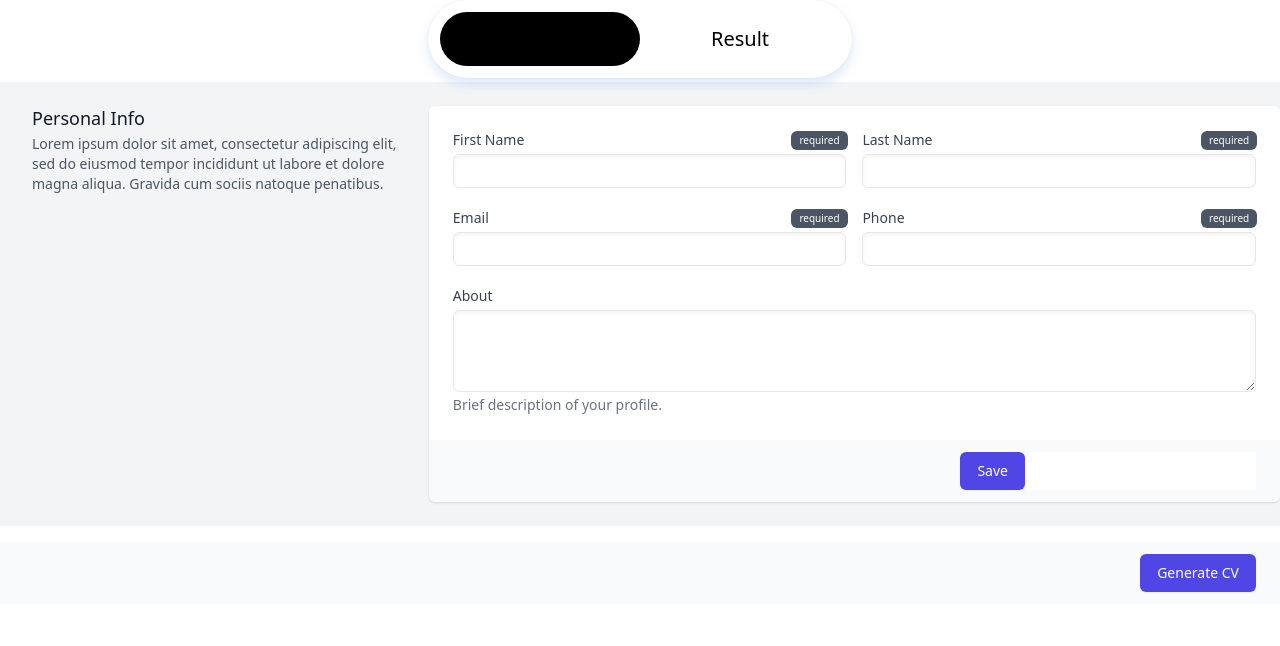
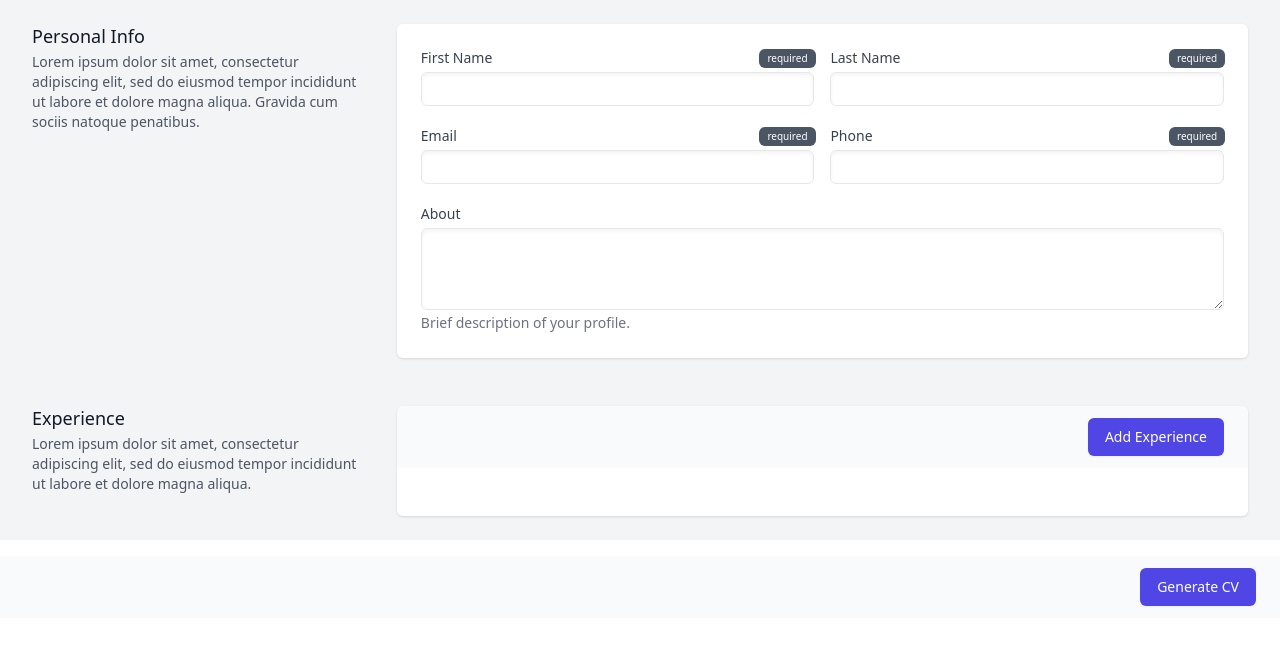
Before and after one commit to pieroguerrero/cv-creator, a React (Create React App) app: page / in a window 1280 px wide. Shown: the top 646 px of the page. Built offline with nearby package versions, Linux system fonts and the light colour scheme.

Commit message:
finished Personal Info

```diff
--- a/src/App.js
+++ b/src/App.js
@@ -4,7 +4,6 @@ import { MD_PersonalInfo } from "./back/MD_PersonalInfo";
 import { Credits } from "./components/Credits";
 import { Resume } from "./components/Resume";
 import { ResumeViwer } from "./components/ResumeViwer";
-import { TabHeader } from "./components/TabHeader";
 import uniqid from "uniqid";
 import { MD_Resume } from "./back/MD_Resume";
 
@@ -13,9 +12,10 @@ function App() {
 
   const [resumeState, setResume] = useState(
     MD_Resume.shapeResume(
-      MD_PersonalInfo.shapePersonalInfo(uniqid(), null, null, null, null, ""),
+      MD_PersonalInfo.shapePersonalInfo(uniqid(), "", "", "", "", ""),
       [],
-      []
+      [],
+      true
     )
   );
 
@@ -35,14 +35,14 @@ function App() {
    *
    * @param {string} strTabId
    */
-  const onTabChange = function (strTabId) {
-    console.log("strTabId: ", strTabId);
-    if (strTabId === "1") {
-      setViewEditor(true);
-    } else {
-      setViewEditor(false);
-    }
-  };
+  // const onTabChange = function (strTabId) {
+  //   console.log("strTabId: ", strTabId);
+  //   if (strTabId === "1") {
+  //     setViewEditor(true);
+  //   } else {
+  //     setViewEditor(false);
+  //   }
+  // };
 
   const generateCV = (objResume) => {
     console.log("App.getEmail:", objResume.getPersonalInfo().getEmail());
@@ -51,23 +51,26 @@ function App() {
   };
 
   return (
-    <div className="App">
+    <div className="App relative">
       <header></header>
 
       <main>
-        <TabHeader onTabChange={onTabChange} />
+        {/* <TabHeader onTabChange={onTabChange} /> */}
         <div>
-          <div id="tab-1" style={{ display: viewEditor ? "block" : "none" }}>
+          {(() => {
+            if (resumeState.isEdit()) {
+              return (
                 <Resume
                   arrExperienceValues={resumeState.getExperienceList()}
                   arrEducationValues={resumeState.getEducationList()}
                   objPersonalInfoValues={resumeState.getPersonalInfo()}
                   onGenerateCV={generateCV}
                 />
-          </div>
-          <div id="tab-2" style={{ display: viewEditor ? "none" : "block" }}>
-            <ResumeViwer objResume={resumeState} />
-          </div>
+              );
+            } else {
+              return <ResumeViwer objResume={resumeState} />;
+            }
+          })()}
         </div>
       </main>
 
--- a/src/components/Resume.js
+++ b/src/components/Resume.js
@@ -87,6 +87,9 @@ const Resume = ({
     strPhone: objPersonalInfoValues.getPhone(),
   };
 
+  const experienceList = [...arrExperienceValues];
+  const educationList = [...arrEducationValues];
+
   const onPersonalInfoChange = (strPropertyName, strValue) => {
     objPersonalInfoPlain[strPropertyName] = strValue;
 
@@ -105,7 +108,8 @@ const Resume = ({
         objPersonalInfoPlain.strAbout
       ),
       [],
-      []
+      [],
+      false
     );
     onGenerateCV(objResume);
   };
@@ -125,8 +129,8 @@ const Resume = ({
           strAboutValue={objPersonalInfoValues.getAbout()}
           strPhoneValue={objPersonalInfoValues.getPhone()}
         />
-        <Experience />
-        <Education />
+        <Experience experienceList={arrExperienceValues} />
+        <Education educationList={arrEducationValues} />
       </div>
       <div className="flex justify-end px-4 py-3 bg-gray-50 text-right sm:px-6">
         <button
--- a/src/components/resume/Experience.js
+++ b/src/components/resume/Experience.js
@@ -1,10 +1,147 @@
 import { ExperienceItem } from "./ExperienceItem";
 import React from "react";
+import PropTypes from "prop-types";
+import { Popup } from "./Popup";
 
-const Experience = () => {
+/**
+ *
+ * @param {{experienceList:{
+ * getId: function(): string,
+ * getPosition: function(): string,
+ * getCompanyName: function(): string,
+ * getStartDate: function(): string,
+ * getEndDate: function(): string,
+ * getCurrentJob: function(): string,
+ * getCountryName: function(): string,
+ * getCityName: function(): string,
+ * getDescription: function(): string,
+ * setPosition: function(string):void,
+ * setCompanyName: function(string):void,
+ * setStartDate: function(string):void,
+ * setEndDate: function(string):void,
+ * setCurrentJob: function(string):void,
+ * setCountryName: function(string):void,
+ * setCityName: function(string):void,
+ * setDescription: function(string):void}[]}} param0
+ * @returns
+ */
+const Experience = ({ experienceList }) => {
+  Experience.propTypes = {
+    experienceList: PropTypes.array,
+  };
+
+  const arrExperienceItems = experienceList.map((expItem) => (
+    <ExperienceItem key={expItem.getId()} experienceInfo={expItem} />
+  ));
+
+  const arrPopupInputFields = [
+    {
+      strFieldName: "strPosition",
+      strFieldTitle: "Position",
+      strPlaceHolder: "",
+      booIsRequired: true,
+      strInputType: "text",
+      strHelpText: "",
+      intPosition: 1,
+      intColSpan: 2,
+    },
+    {
+      strFieldName: "strCompanyName",
+      strFieldTitle: "Company Name",
+      strPlaceHolder: "",
+      booIsRequired: true,
+      strInputType: "text",
+      strHelpText: "",
+      intPosition: 2,
+      intColSpan: 2,
+    },
+    {
+      strFieldName: "strCountryName",
+      strFieldTitle: "Location",
+      strPlaceHolder: "City, Conuntry",
+      booIsRequired: true,
+      strInputType: "text",
+      strHelpText: "",
+      intPosition: 3,
+      intColSpan: 2,
+    },
+    {
+      strFieldName: "booCurrentJob",
+      strFieldTitle: "Current Job",
+      strPlaceHolder: "",
+      booIsRequired: true,
+      strInputType: "text",
+      strHelpText: "",
+      intPosition: 4,
+      intColSpan: 2,
+    },
+    {
+      strFieldName: "dtStartDate",
+      strFieldTitle: "Start date",
+      strPlaceHolder: "",
+      booIsRequired: true,
+      strInputType: "text",
+      strHelpText: "",
+      intPosition: 5,
+      intColSpan: 1,
+    },
+    {
+      strFieldName: "dtEndDate",
+      strFieldTitle: "End date",
+      strPlaceHolder: "",
+      booIsRequired: false,
+      strInputType: "text",
+      strHelpText: "",
+      intPosition: 6,
+      intColSpan: 1,
+    },
+    {
+      strFieldName: "strDescription",
+      strFieldTitle: "Description",
+      strPlaceHolder:
+        "Lorem ipsum dolor sit amet, consectetur adipiscing elit.",
+      booIsRequired: true,
+      strInputType: "textarea",
+      strHelpText: "",
+      intPosition: 7,
+      intColSpan: 2,
+    },
+  ];
+
+  const saveNewExperience = () => {
+    //Pass the experience to Resume
+    //recalculate de arrExperienceItems variable with push()
+  };
+
+  /*TODO: 1: Coppiar el prop a una variable local, 2: cuando se agrege un un nuevo ExperienceItem,
+  //2.1: Enviar ese item al Resumen, 2.2: recalcular la lista de ExpItems para que rederice*/
+
   return (
-    <div>
-      <ExperienceItem />
+    <div className="bg-gray-100">
+      <div className="flex flex-col gap-6 md:gap-0 md:grid md:grid-cols-[30%_70%]  max-w-7xl mx-auto py-6 sm:px-6 lg:px-8">
+        <div className="px-4 sm:pr-8 sm:px-0">
+          <h2 className="text-lg font-medium leading-6 text-gray-900">
+            Experience
+          </h2>
+          <p className="mt-1 text-sm text-gray-600">
+            Lorem ipsum dolor sit amet, consectetur adipiscing elit, sed do
+            eiusmod tempor incididunt ut labore et dolore magna aliqua.
+          </p>
+        </div>
+        <div className="shadow sm:rounded-md sm:overflow-hidden">
+          <div className="flex justify-end px-4 py-3 bg-gray-50 text-right sm:px-6">
+            <Popup
+              strMode={"create"}
+              strOpeningButtonTitle={"Add Experience"}
+              strPopupTitle={"New Experience"}
+              arrFields={arrPopupInputFields}
+            />
+          </div>
+          <div className="flex flex-col gap-5 px-4 py-5 bg-white sm:p-6">
+            {arrExperienceItems}
+          </div>
+        </div>
+      </div>
     </div>
   );
 };
--- a/src/components/resume/PersonalInfo.js
+++ b/src/components/resume/PersonalInfo.js
@@ -55,8 +55,8 @@ const PersonalInfo = ({
 
   return (
     <form ref={frmForm} autoComplete="none" className="bg-gray-100">
-      <div className="flex flex-col gap-4 md:grid md:grid-cols-[30%_70%] md:gap-8  max-w-7xl mx-auto py-6 sm:px-6 lg:px-8">
-        <div className="px-4 sm:px-0">
+      <div className="flex flex-col gap-6 md:gap-0 md:grid md:grid-cols-[30%_70%] max-w-7xl mx-auto py-6 sm:px-6 lg:px-8">
+        <div className="px-4 sm:pr-8 sm:px-0">
           <h2 className="text-lg font-medium leading-6 text-gray-900">
             Personal Info
           </h2>
@@ -66,7 +66,7 @@ const PersonalInfo = ({
             cum sociis natoque penatibus.
           </p>
         </div>
-        <div className="flex-1 shrink-0 shadow sm:rounded-md sm:overflow-hidden">
+        <div className="shadow sm:rounded-md sm:overflow-hidden">
           <div className="flex flex-col gap-5 px-4 py-5 bg-white sm:p-6">
             <div className="flex flex-col gap-4 gap-y-5 md:grid md:grid-cols-2 md:grid-rows-2">
               <DataField
@@ -112,12 +112,6 @@ const PersonalInfo = ({
               strHelpText={"Brief description of your profile."}
             />
           </div>
-          <div className="flex justify-end px-4 py-3 bg-gray-50 text-right sm:px-6">
-            <button className="inline-flex justify-center py-2 px-4 border border-transparent shadow-sm text-sm font-medium rounded-md text-white bg-indigo-600 hover:bg-indigo-700 focus:outline-none focus:ring-2 focus:ring-offset-2 focus:ring-indigo-500">
-              Save
-            </button>
-            <SampleComponent />
-          </div>
         </div>
       </div>
     </form>
--- /dev/null
+++ b/src/components/resume/Popup.js
@@ -0,0 +1,78 @@
+import React, { useRef } from "react";
+
+/**
+ *
+ * @param {{strMode:string,
+ * strOpeningButtonTitle:string,
+ * strPopupTitle:string,
+ * arrFields:{strFieldName: string,
+ * strFieldTitle: string,
+ * strPlaceHolder: string,
+ * booIsRequired: boolean,
+ * strInputType: string,
+ * strHelpText: string,
+ * intPosition: number,
+ * intColSpan: number,}[]}} param0
+ * @returns
+ */
+const Popup = ({
+  strMode,
+  strOpeningButtonTitle,
+  strPopupTitle,
+  arrFields,
+}) => {
+  const divPopUp = useRef(null);
+
+  const onButtonClick = (strPopUpMode) => {
+    divPopUp.current.classList.remove("hidden");
+  };
+
+  return (
+    <>
+      <button
+        onClick={onButtonClick.bind(null, strMode)}
+        type="button"
+        className="inline-flex justify-center py-2 px-4 border border-transparent shadow-sm text-sm font-medium rounded-md text-white bg-indigo-600 hover:bg-indigo-700 focus:outline-none focus:ring-2 focus:ring-offset-2 focus:ring-indigo-500"
+      >
+        {strOpeningButtonTitle}
+      </button>
+      <div
+        ref={divPopUp}
+        className="absolute top-0 left-0 w-full h-full bg-gray-600 bg-opacity-50 flex justify-center items-center z-50 hidden"
+      >
+        <div className="relative inline-block align-bottom bg-white rounded-lg text-left overflow-hidden shadow-xl transform transition-all sm:my-8 sm:align-middle sm:max-w-lg sm:w-full">
+          <div className="bg-white px-4 pt-5 pb-4 sm:p-6 sm:pb-4">
+            <div className="sm:flex sm:items-start">
+              <div className="mt-3 text-center sm:mt-0 sm:ml-4 sm:text-left">
+                <h3 className="text-lg leading-6 font-medium text-gray-900">
+                  {strPopupTitle}
+                </h3>
+                <div className="mt-2">
+                  <p className="text-sm text-gray-500">
+                    Lorem ipsum dolor sit amet, consectetur adipiscing elit, sed
+                    do eiusmod tempor incididunt ut labore et dolore magna
+                    aliqua
+                  </p>
+                </div>
+              </div>
+            </div>
+            <div>{"Content"}</div>
+          </div>
+          <div className="bg-gray-50 px-4 py-3 sm:px-6 sm:flex sm:flex-row-reverse">
+            <button className="w-full inline-flex justify-center rounded-md border border-transparent shadow-sm px-4 py-2 bg-indigo-600 text-base font-medium text-white hover:bg-indigo-700 focus:outline-none focus:ring-2 focus:ring-offset-2 focus:ring-indigo-500 sm:ml-3 sm:w-auto sm:text-sm">
+              Save
+            </button>
+            <button
+              onClick={() => divPopUp.current.classList.add("hidden")}
+              className="mt-3 w-full inline-flex justify-center rounded-md border border-gray-300 shadow-sm px-4 py-2 bg-white text-base font-medium text-gray-700 hover:bg-gray-50 focus:outline-none focus:ring-2 focus:ring-offset-2 focus:ring-indigo-500 sm:mt-0 sm:ml-3 sm:w-auto sm:text-sm"
+            >
+              Cancel
+            </button>
+          </div>
+        </div>
+      </div>
+    </>
+  );
+};
+
+export { Popup };
```
Also changed, not shown: src/back/MD_Resume.js (+12 -1 lines), src/components/resume/Education.js (+25 -1 lines), src/components/resume/ExperienceItem.js (+29 -1 lines), .eslintrc.json. Lines whose indentation alone changed are shown as unchanged.
